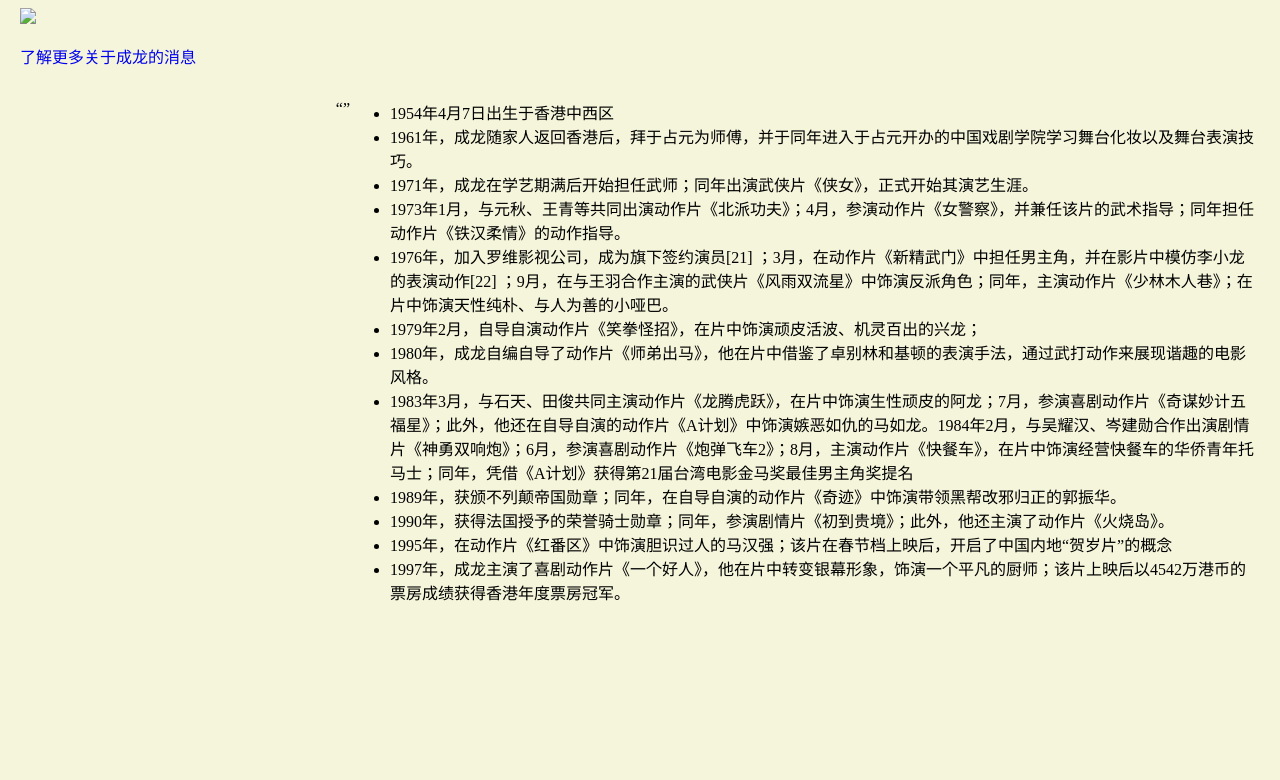
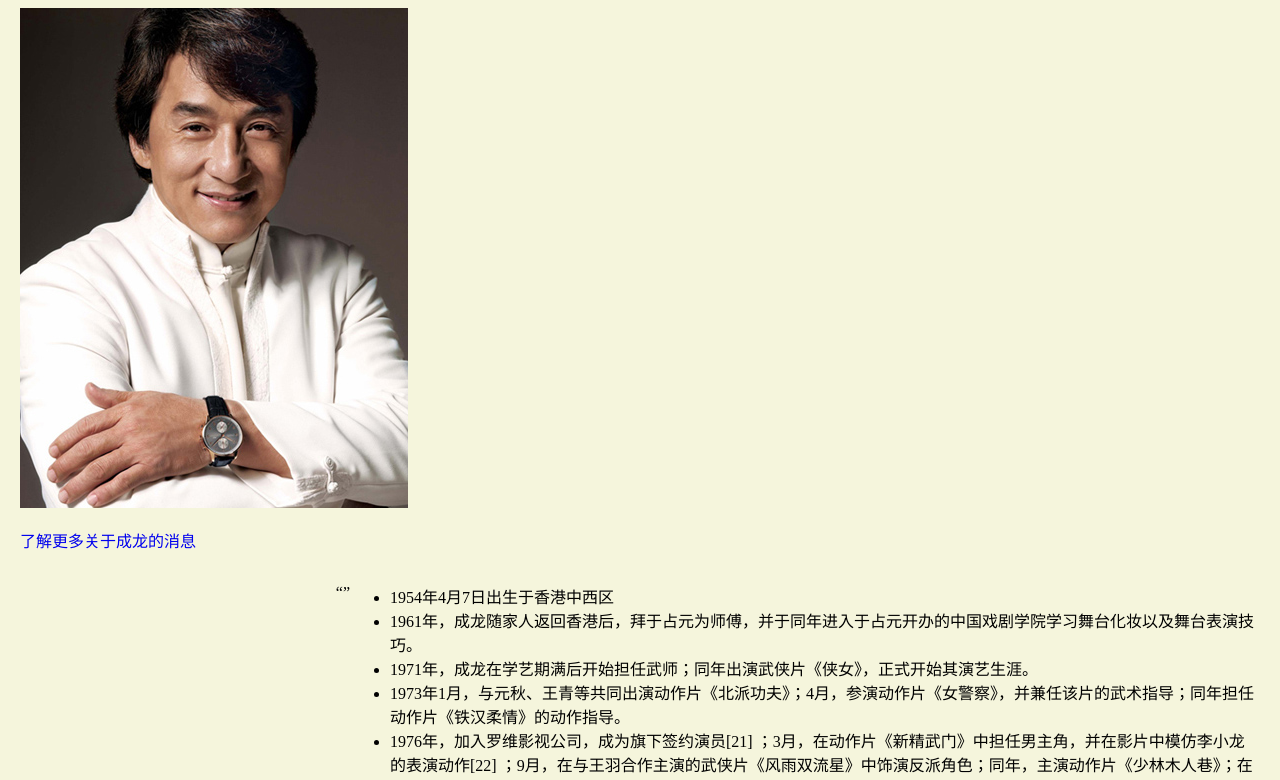
Before and after one commit to KevinBie/KevinCodePen.github.io, a plain HTML site: page index.html in a window 1280 px wide. Shown: the part 101-881 px from the top of the page. Before the commit the page ends 800 px from the top, so only its background shows below. Drawn offline with Linux system fonts and the light colour scheme.

Commit message:
Update index.html

```diff
--- a/index.html
+++ b/index.html
@@ -17,7 +17,7 @@
 <div style="margin:20px 20px 0;">
 <h1 style="text-align: center;color: blue;padding-top:20px; ">成龙是最伟大华人演员之一</h1>
     <div style=" width:388px;float: left;">
-        <img src="image/jackCheng.jpg"  />
+        <img src="jackCheng.jpg"  />
         <p>
             <a href="http://baike.baidu.com/link?url=BRNAGel8yCZW50gj8m9gSY0HmnlrfGFl7lk14pXebnnJgU8_Uibj7kIp7SWaclM2eHn2kmnD15-ij2OvfN3emGu5f09yPl-RKqqkf_WEGni#7" target="_blank">了解更多关于成龙的消息</a>
         </p>
```
